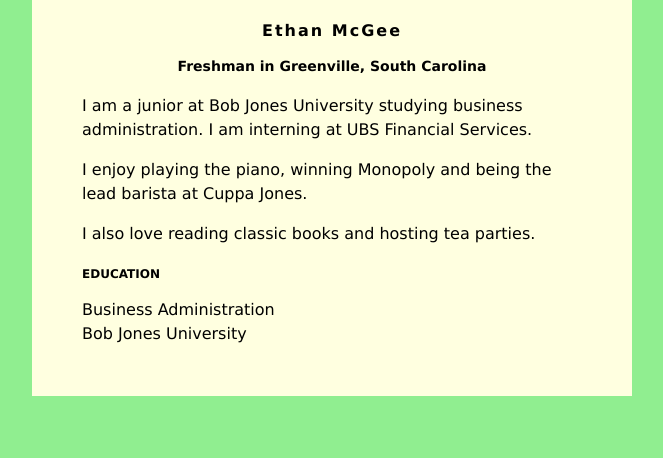
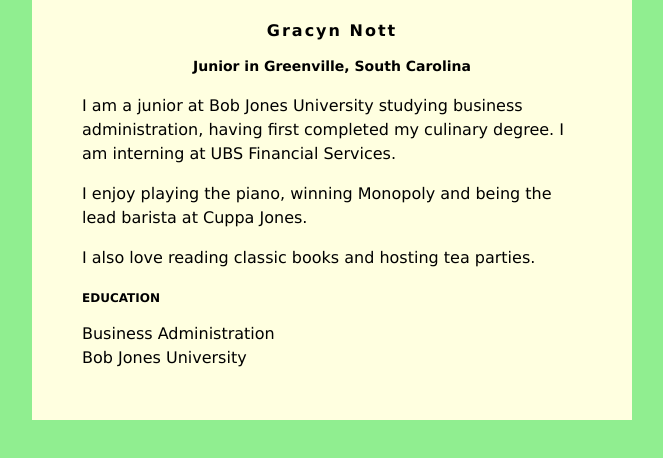
Before and after one commit to Gnott937/Gnott937.github.io, a plain HTML site: page index.html in a window 1280 px wide. Shown: the whole page, without its empty margins (308-971 px from the left). Drawn offline with Linux system fonts and the light colour scheme.

Commit message:
Update index.html

```diff
--- a/index.html
+++ b/index.html
@@ -30,10 +30,10 @@ h3 {
 </head>
 <body>
  <div id="content">
- <h1>Ethan McGee</h1>
- <h2>Freshman in Greenville, South Carolina</h2>
+ <h1>Gracyn Nott</h1>
+ <h2>Junior in Greenville, South Carolina</h2>
 
- <p>I am a junior at Bob Jones University studying business administration. I am interning at UBS Financial Services.</p>
+ <p>I am a junior at Bob Jones University studying business administration, having first completed my culinary degree. I am interning at UBS Financial Services.</p>
  <p>
  I enjoy playing the piano, winning Monopoly and being the lead barista at Cuppa Jones.
  </p>
```
